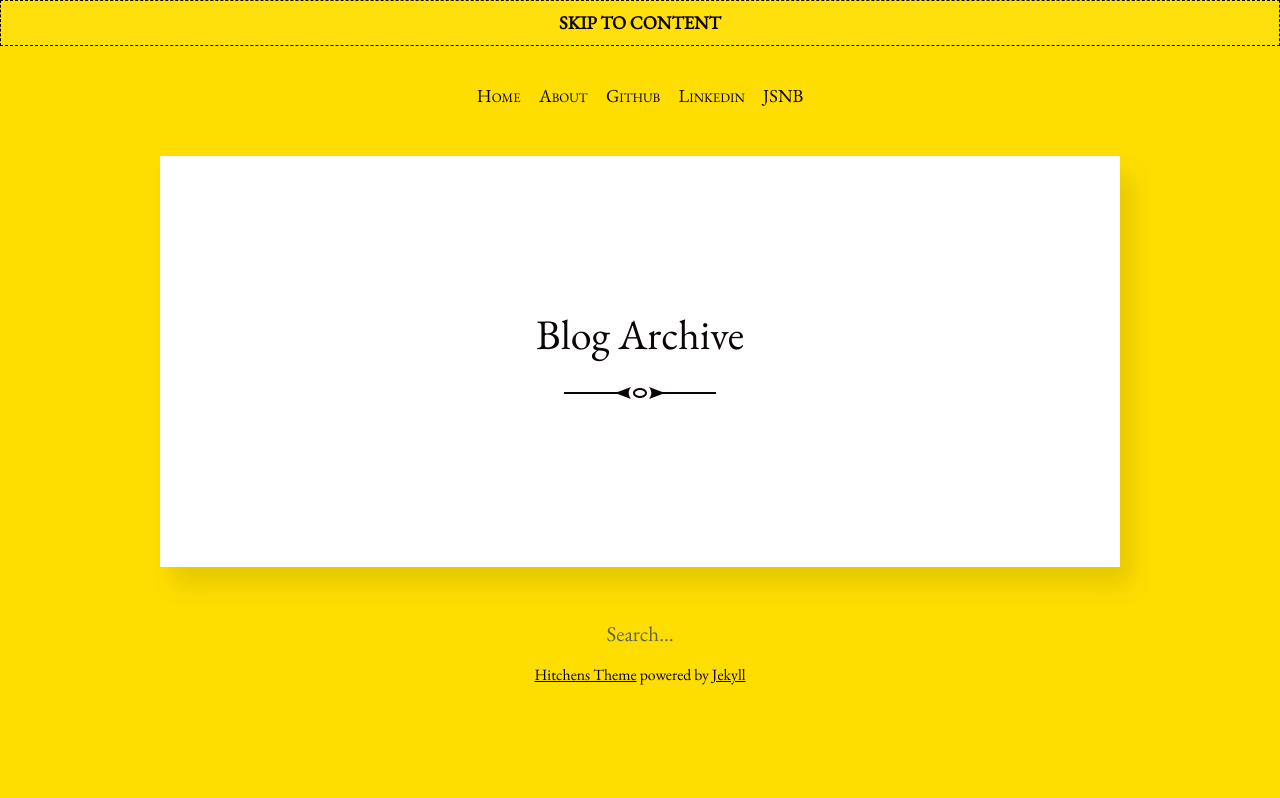
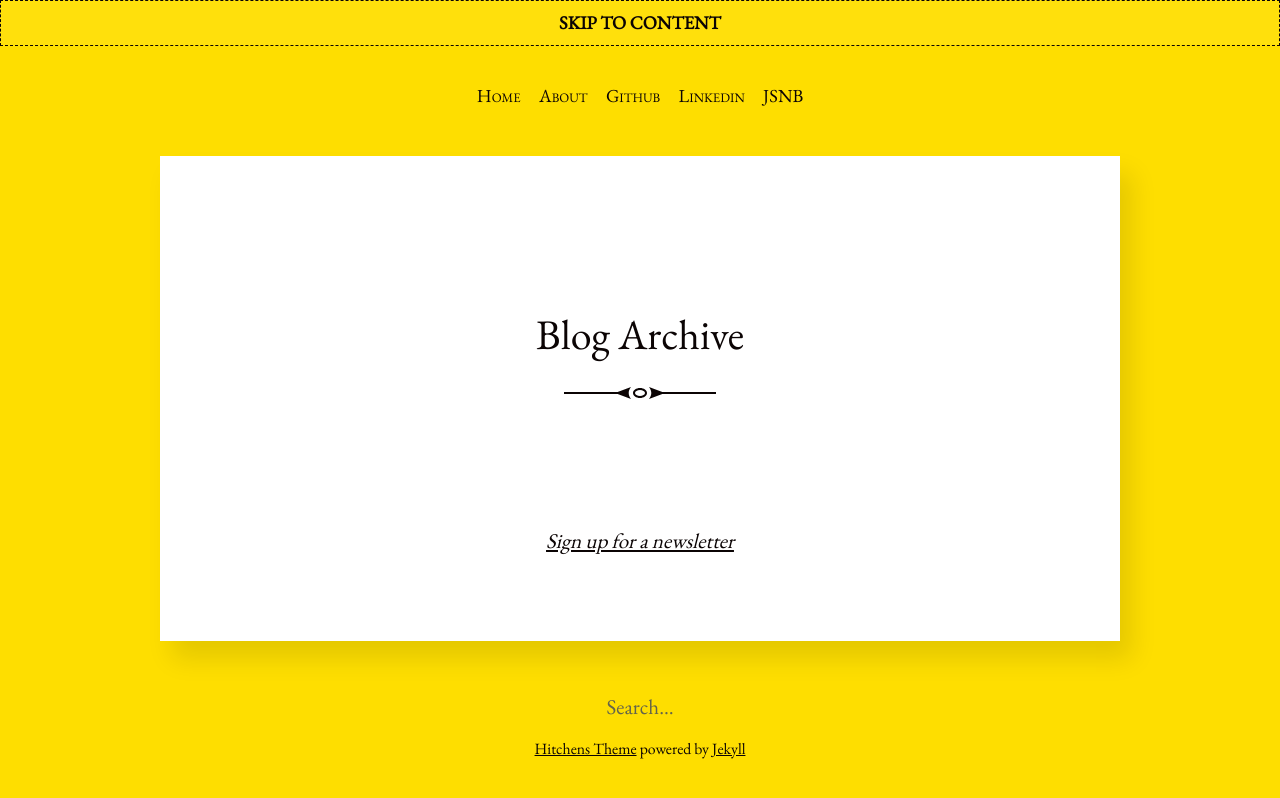
Before and after one commit to gopi-suvanam/gopi-suvanam.github.io, a Jekyll site: the page built from archive.md, in a window 1280 px wide. Shown: the top 798 px of the page. Built offline with Jekyll 4.4.1, drawn with Linux system fonts in a browser that asks for light colours.

Commit message:
Update post.html

```diff
--- a/_layouts/post.html
+++ b/_layouts/post.html
@@ -31,4 +31,8 @@ layout: default
     {% include disqus-comments.html %}
   {% endif %}
 
+     <h5>
+      <a href="https://forms.gle/o8GEgAXLVaTJ3iti8"> Sign up for a newsletter </a>
+      </h5>
+
 </article>
```
